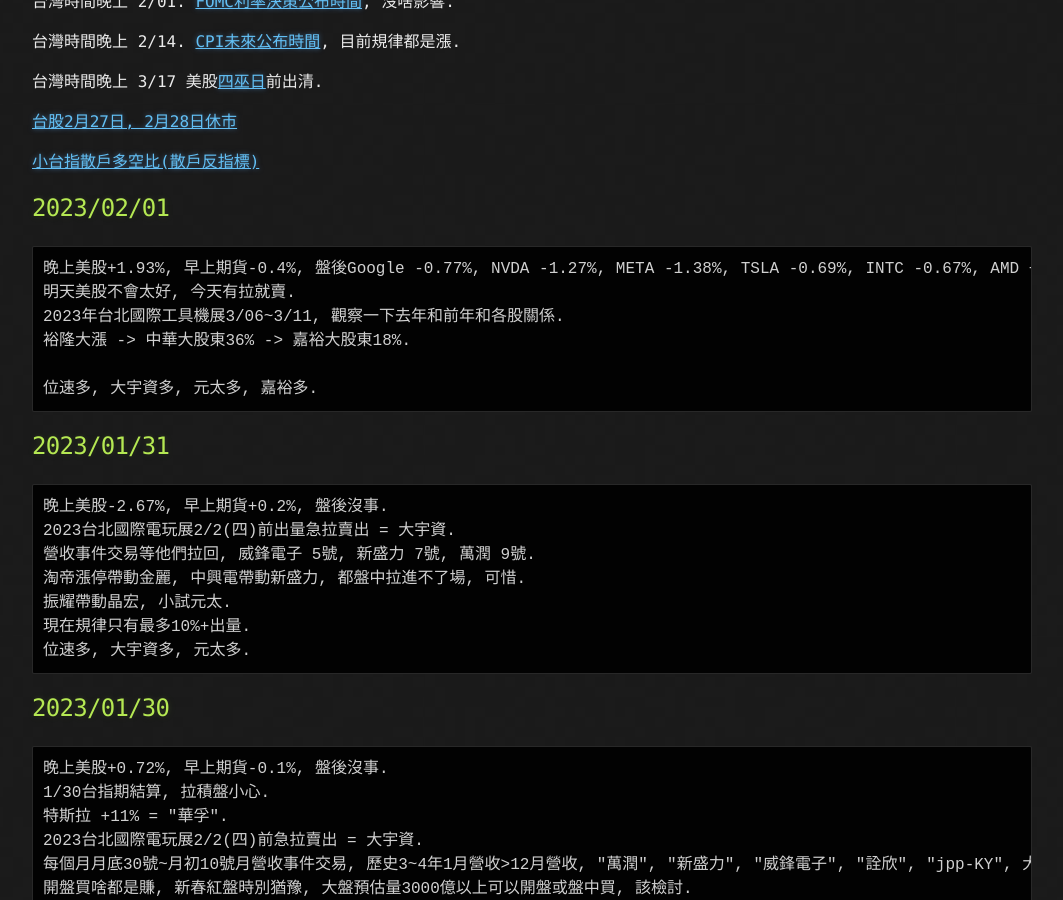
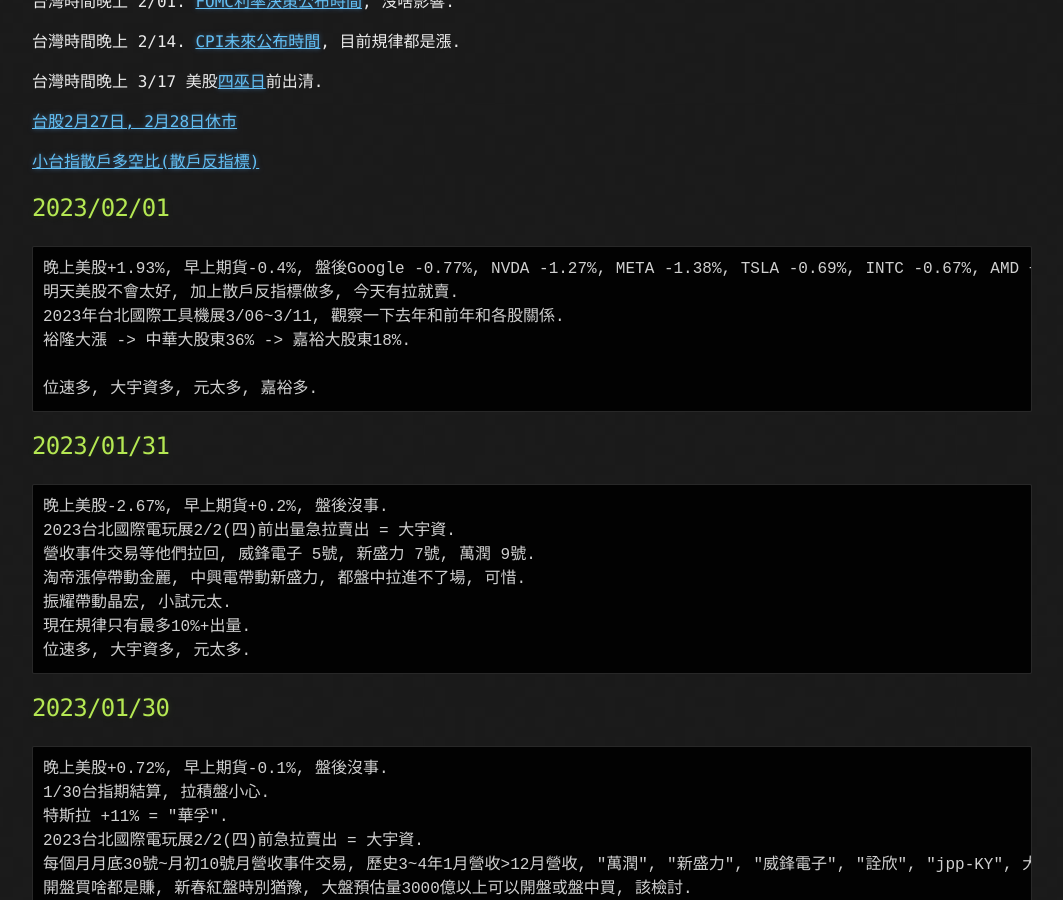
Before and after one commit to lepg5487/Stock_God, a Jekyll site: the page built from index.md, in a window 1280 px wide and 900 px high, scrolled down 428 px. Shown: the whole window, without its empty margins (108-1171 px from the left). Built offline with Jekyll 4.4.1, drawn with Linux system fonts in a browser that asks for light colours; our own code applies the rules of GitHub Pages for plain Markdown files.

Commit message:
Update index.md

````diff
--- a/index.md
+++ b/index.md
@@ -23,7 +23,7 @@
 ## 2023/02/01
 ```
 晚上美股+1.93%, 早上期貨-0.4%, 盤後Google -0.77%, NVDA -1.27%, META -1.38%, TSLA -0.69%, INTC -0.67%, AMD +1.26%.
-明天美股不會太好, 今天有拉就賣.
+明天美股不會太好, 加上散戶反指標做多, 今天有拉就賣.
 2023年台北國際工具機展3/06~3/11, 觀察一下去年和前年和各股關係.
 裕隆大漲 -> 中華大股東36% -> 嘉裕大股東18%.
 
````
